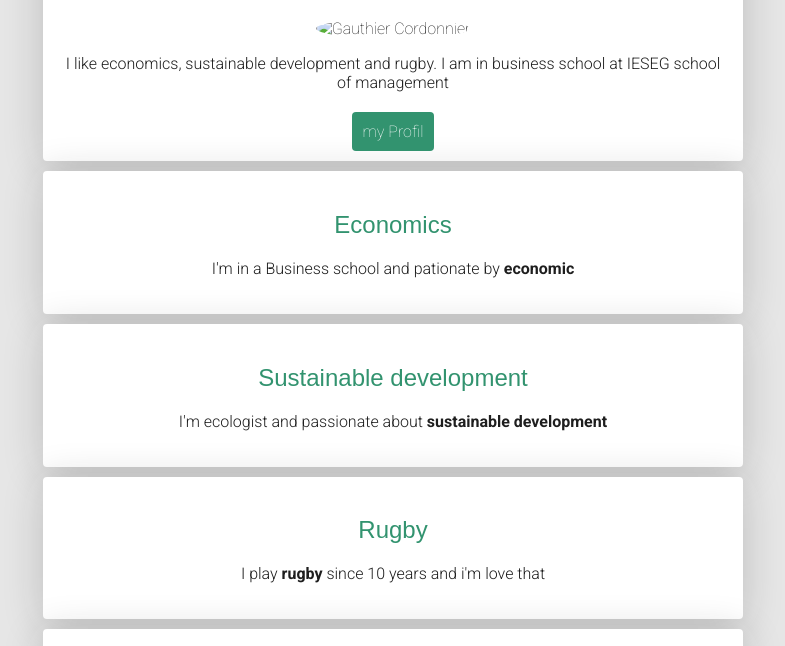
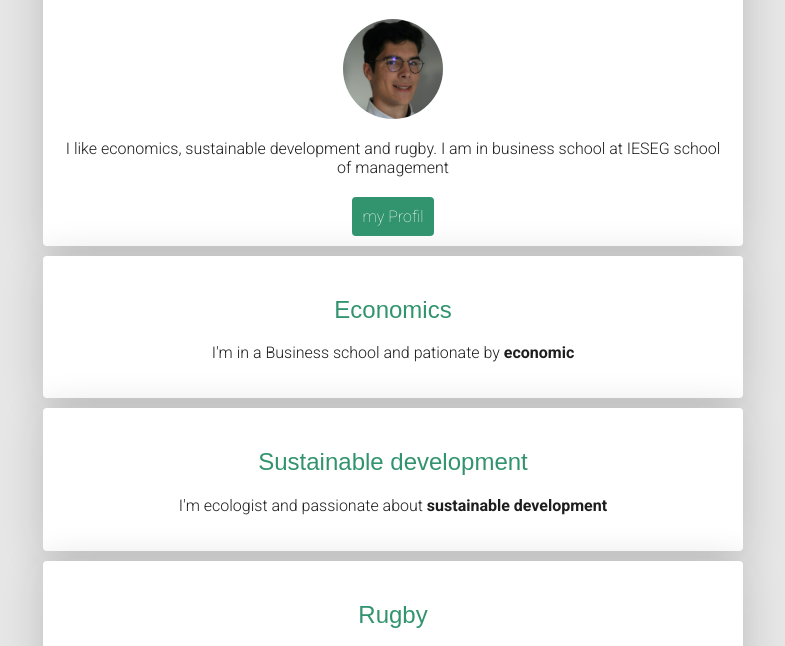
Before and after one commit to gauthier-cordonnier/my-profile, a plain HTML site: page index.html in a window 1280 px wide. Shown: the part 121-767 px from the top of the page, without its empty margins (247-1032 px from the left). Drawn offline with Linux system fonts and the light colour scheme; a web font is replaced by a local one.

Commit message:
Update index.html

```diff
--- a/index.html
+++ b/index.html
@@ -15,7 +15,7 @@
 		<div class="container">
 			<div class="card-white" id="intro">
 				<h1>Hello, I'm Gauthier</h1>
-				<img src="images/profile2.jpg" alt="Gauthier Cordonnier" class="img-circle" width="100px">
+				<img src="profile2.jpg" alt="Gauthier Cordonnier" class="img-circle" width="100px">
 				<p class="justify center">
 					I like economics, sustainable development and rugby. I am in business school at IESEG school of management
 				</p>
```
